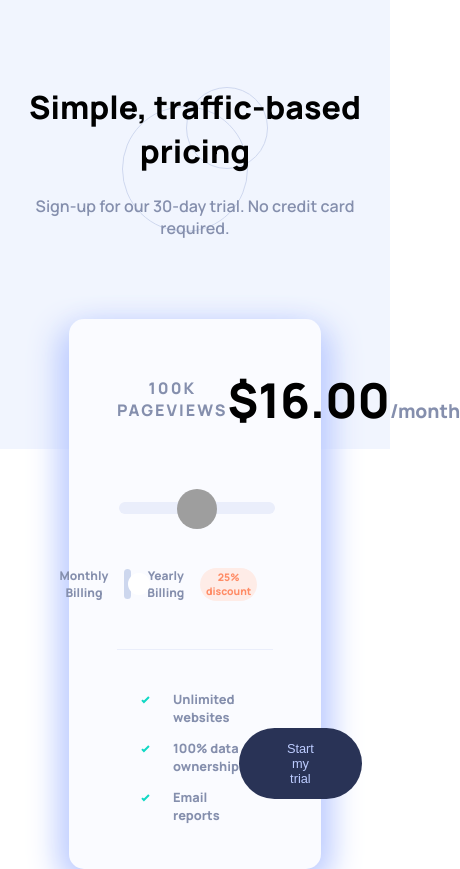
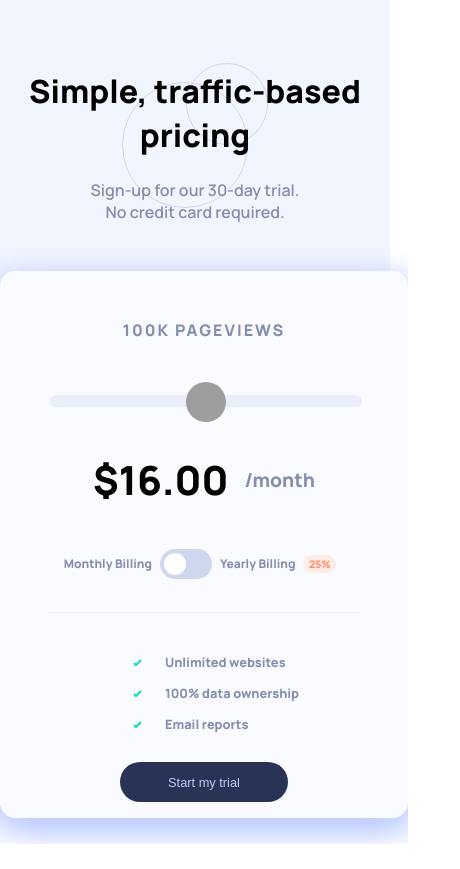
Before and after one commit to undstory/Interactive-Pricing-Component, a React (Create React App) app: page / in a window 390 px wide. Shown: the whole page, 460 px wide, since content can reach past the window. After the commit the page ends 844 px from the top, so only its background shows below. Built offline with nearby package versions, Linux system fonts and the light colour scheme.

Commit message:
media added and final

```diff
--- a/src/App.js
+++ b/src/App.js
@@ -6,7 +6,11 @@ function App() {
     <div className={styles.wrapper}>
       <div className={styles.info}>
         <h1 className={styles.title}>Simple, traffic-based pricing</h1>
-        <p className={styles.text}>Sign-up for our 30-day trial. No credit card required.</p>
+        <div className={styles.subtitle}>
+        <p className={styles.text}>Sign-up for our 30-day trial.</p>
+        <p className={styles.text}>No credit card required.</p>
+        </div>
+
       </div>
       <PricingComponent />
     </div>
--- a/src/App.module.scss
+++ b/src/App.module.scss
@@ -9,7 +9,7 @@
 }
 
 .info {
-  padding: 4rem 1rem;
+  padding: 3rem 1rem;
   background-image: url('./assets/pattern-circles.svg');
   background-position: center center;
   background-repeat: no-repeat;
@@ -18,4 +18,12 @@
 .text {
   color: hsl(225, 20%, 60%);
   font-weight: 600;
+  margin: 0;
 }
+
+.subtitle {
+  display: flex;
+  flex-direction: row;
+  justify-content: center;
+  flex-wrap: wrap;
+}
--- a/src/components/Billing.js
+++ b/src/components/Billing.js
@@ -24,7 +24,7 @@ class Billing extends Component {
                  <span className={styles.slider}></span>
              </label>
             <span for="yearly" className={styles.info}>Yearly Billing</span>
-            <span className={styles.discount}>25% discount</span>
+            <div className={styles.discount}>25% <span className={styles.percent}>discount</span></div>
          </div>
         )
     }
--- a/src/components/Billing.module.scss
+++ b/src/components/Billing.module.scss
@@ -74,3 +74,19 @@
 .info {
     margin: 1rem;
 }
+
+@media all and (max-width: 1024px) {
+    .billing {
+        justify-content: center;
+    }
+}
+
+@media all and (max-width: 632px) {
+    .percent {
+       display: none;
+    }
+
+    .info {
+        margin: .5rem;
+    }
+}
--- a/src/components/PricingComponent.js
+++ b/src/components/PricingComponent.js
@@ -81,6 +81,9 @@ class PricingComponent extends React.Component {
                     <span className={styles.price__month}>/month</span></p>
                 </div>
                 <input className={styles.range} id="range" value={activeValue} onChange={this.changeRange} type="range" min="0" max="4" step="1" />
+                <p className={styles.priceMobile}>
+                        ${yearlyBilling ?  this.discount(activeValue) : (pricePerViewsValues[activeValue].price)}
+                    <span className={styles.priceMobile__month}>/month</span></p>
                 <Billing changeBilling={this.changeBilling} />
                 <div className={styles.line}></div>
                 <div className={styles.info}>
--- a/src/components/PricingComponent.module.scss
+++ b/src/components/PricingComponent.module.scss
@@ -32,6 +32,27 @@
         color: hsl(225, 20%, 60%);
         font-weight: medium;
     }
+}
+
+.priceMobile {
+    font-size: 2.5rem;
+    font-weight: bold;
+    display: flex;
+    flex-direction: row;
+    justify-content: center;
+    align-items: center;
+
+
+    &__month {
+        font-size: 1.2rem;
+        color: hsl(225, 20%, 60%);
+        font-weight: medium;
+        margin-left: 1rem;
+    }
+}
+
+.priceMobile {
+    display: none;
 }
 
 // input
@@ -144,3 +165,40 @@
        }
     }
 }
+
+@media all and (max-width: 1024px) {
+    .wrapper {
+        width: 50%;
+    }
+}
+
+
+@media all and (max-width: 1024px) {
+    .wrapper {
+        width: 60%;
+    }
+
+    .info {
+        flex-direction: column;
+        justify-content: center;
+    }
+
+    .views {
+        padding-top: 3rem;
+        padding-bottom: 2rem;
+    }
+
+    .price {
+        display: none;
+    }
+
+    .priceMobile {
+        display: flex;
+    }
+}
+
+@media all and (max-width: 632px) {
+    .wrapper {
+        width: 80%;
+    }
+}
```
